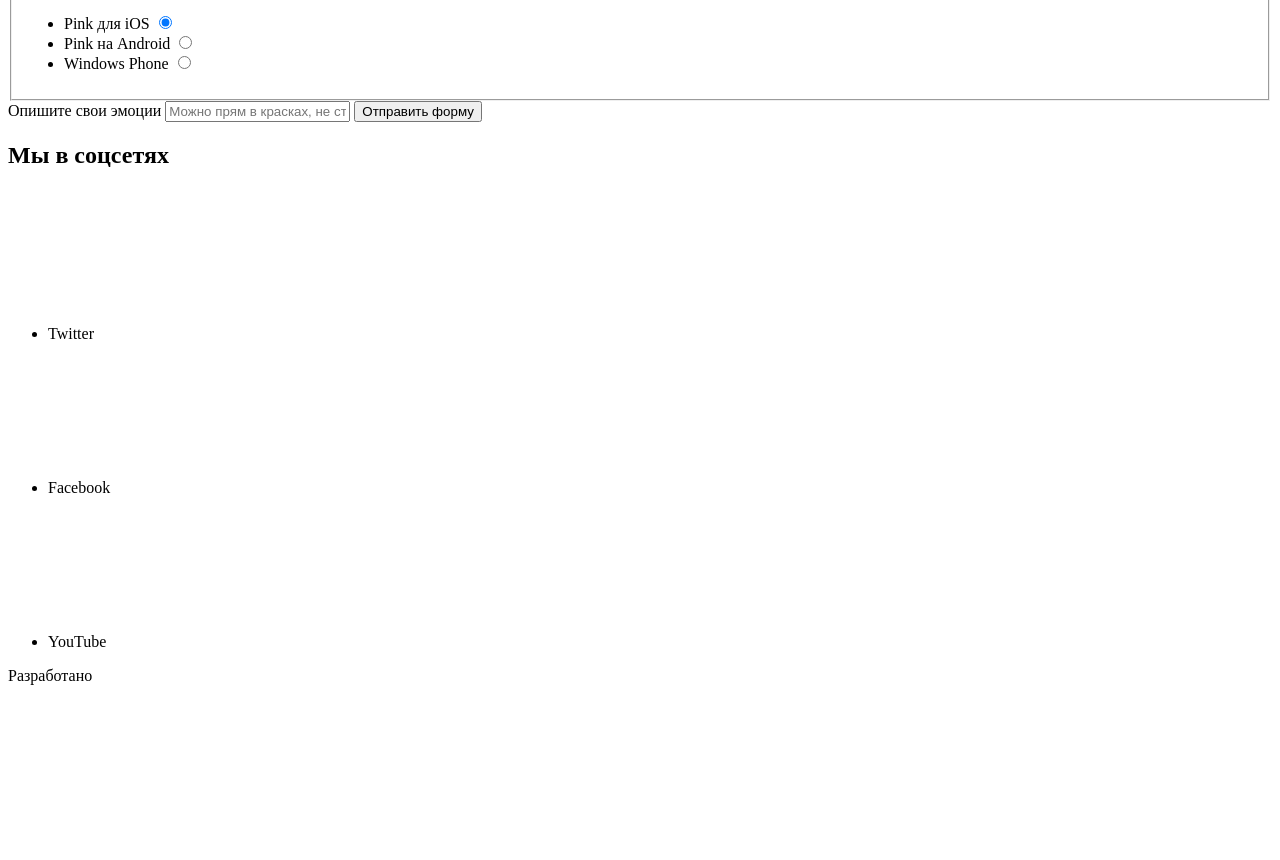
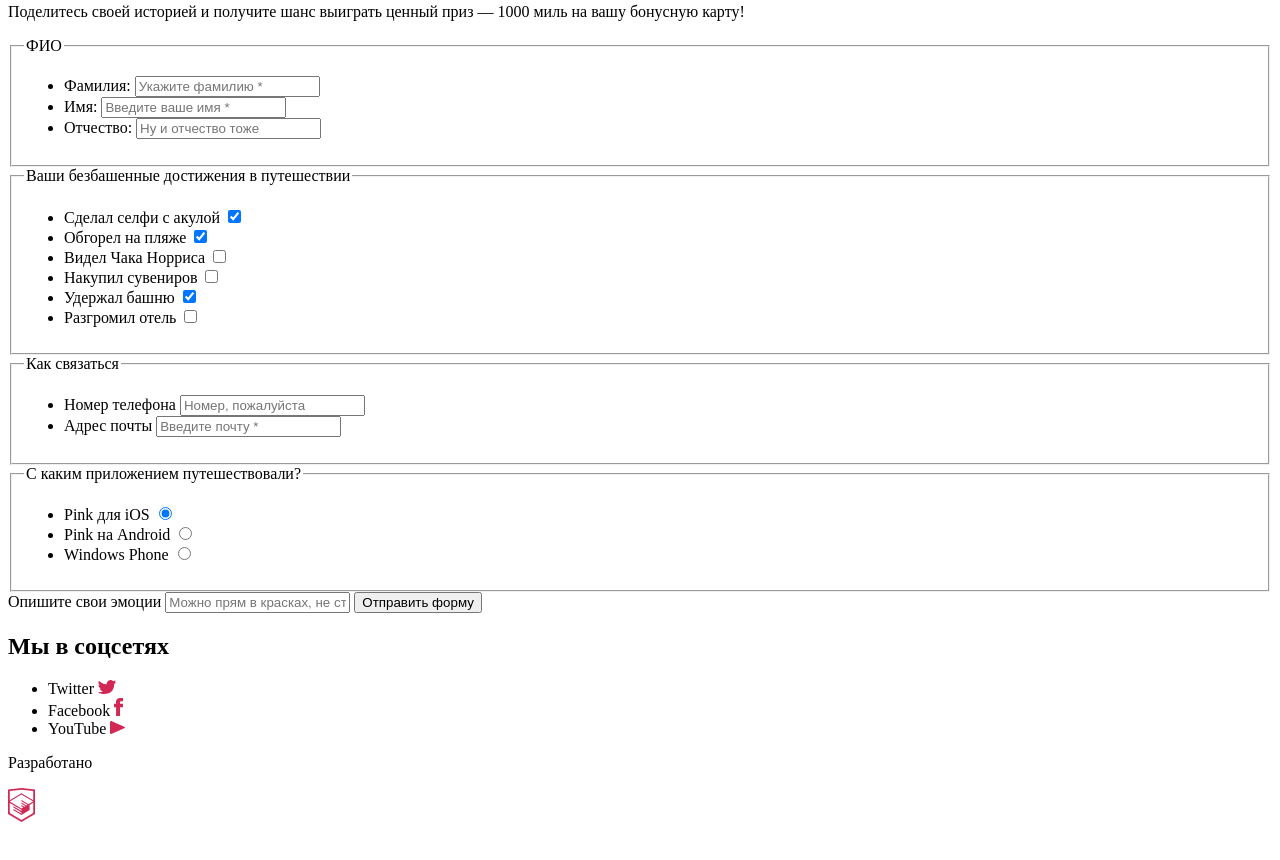
Before and after one commit to Lynx909/1368871-pink-21, a website: page source/form.html in a window 1280 px wide. Shown: the part 690-1550 px from the top of the page. After the commit the page ends 1524 px from the top, so only its background shows below. Drawn offline with Linux system fonts and the light colour scheme.

Commit message:
Добавление картинок на странице с формами

```diff
--- a/source/form.html
+++ b/source/form.html
@@ -7,7 +7,7 @@
   <body class="page__body">
     <header class="page-header">
       <a class="logo">
-        <img class="logo-image" src="img/logotype-mobile.svg" width="74" height="23" alt="PINK">
+        <img class="logo-image" src="img/pink.svg" width="74" height="23" alt="PINK">
       </a>
       <nav class="main-navigation">
         <button class="main-navigation__toggle" type="button"><span class="visually-hidden">Открыть меню</span></button>
@@ -32,6 +32,7 @@
     <main>
       <section>
         <h2>Конкурс на самое безбашенное путешествие с Пинк</h2>
+        <img src="img/back-mobile.jpg"/>
       </section>
       <p>Поделитесь своей историей и получите шанс выиграть ценный приз — 1000 миль на вашу бонусную карту!</p>
       <fieldset>
@@ -137,19 +138,25 @@
           <li>
             <a>
               <span>Twitter</span>
-              <svg></svg>
+              <svg width="18" height="14" viewBox="0 0 18 14" fill="none" xmlns="http://www.w3.org/2000/svg">
+                <path d="M11.5641 0.168904C12.2458 -0.0461515 12.9837 -0.0560928 13.6719 0.140507C14.3602 0.337107 14.9633 0.730138 15.3947 1.26319C16.1053 1.05385 16.8055 0.815959 17.5263 0.606617C17.5164 0.925848 17.4299 1.23907 17.2732 1.52372C17.1165 1.80837 16.8935 2.05738 16.6201 2.2528C16.8726 2.27877 17.1281 2.25112 17.3673 2.17197C17.6064 2.09281 17.8228 1.96424 18 1.79606C17.901 2.20987 17.6999 2.59695 17.4123 2.92708C17.1247 3.2572 16.7585 3.52144 16.3421 3.69916C16.095 9.96988 12.9748 14.1662 5.65332 13.9949H5.14874C4.70595 13.9949 0.731121 13.5667 0 12.2441C1.75201 12.4899 3.53888 12.0976 4.98398 11.1498C3.95423 10.8643 2.13158 10.7026 1.82265 8.40934C2.2108 8.54337 2.6321 8.57306 3.03776 8.49498C1.76087 7.70519 0.339817 7.0391 0.422197 4.99327C0.819634 5.29882 1.3269 5.45507 1.84325 5.43098C1.10183 5.20261 -0.24714 2.30989 0.895881 0.825474C2.82151 2.54778 4.86041 4.17493 8.48512 4.3367C8.71167 2.20522 9.68993 0.777896 11.5641 0.168904Z" fill="#D22856"/>
+              </svg>
             </a>
           </li>
           <li>
             <a>
               <span>Facebook</span>
-              <svg></svg>
+              <svg width="9" height="18" viewBox="0 0 9 18" fill="none" xmlns="http://www.w3.org/2000/svg">
+                <path d="M6.50865 3.19324H9V0H6.02076C2.76125 0.171067 1.59862 2.27138 2.07612 5.81626H0V9.15206H2.07612V18H6.02076V9.15206H8.97924V5.81626H6.01038C5.98962 4.81837 5.96886 3.52587 6.50865 3.19324Z" fill="#D22856"/>
+              </svg>
             </a>
           </li>
           <li>
             <a>
               <span>YouTube</span>
-              <svg></svg>
+              <svg width="15" height="13" viewBox="0 0 15 13" fill="none" xmlns="http://www.w3.org/2000/svg">
+                <path d="M1.83356 12.8089C1.64633 12.9278 1.42471 12.9941 1.19626 12.9996C0.967817 13.0051 0.74263 12.9495 0.548717 12.8398C0.354804 12.7301 0.200724 12.571 0.105646 12.3824C0.010569 12.1938 -0.0213097 11.984 0.0139762 11.779V1.22097C-0.0213097 1.01605 0.010569 0.806234 0.105646 0.617628C0.200724 0.429021 0.354804 0.269949 0.548717 0.1602C0.74263 0.0504516 0.967817 -0.00512927 1.19626 0.000372265C1.42471 0.0058738 1.64633 0.0722149 1.83356 0.191142L14.2333 5.69284C15.2556 6.13817 15.2556 6.86183 14.2333 7.30716L1.83356 12.8089Z" fill="#D22856"/>
+              </svg>
             </a>
           </li>
         </ul>
@@ -157,7 +164,9 @@
       <section>
         <p>Разработано</p>
         <a href="">
-          <svg></svg>
+          <svg width="27" height="34" viewBox="0 0 27 34" fill="none" xmlns="http://www.w3.org/2000/svg">
+            <path d="M13.6426 0.0157537L13.5 0L0 1.40733V26.0129L13.5 34L27 26.0129V1.40733L13.6426 0.0157537ZM25.2344 25.0151L13.5 31.9573L1.76561 25.0151V14.9293L13.4507 21.8451L13.4701 23.0984L5.45351 18.3548L5.44295 19.5801L13.4894 24.3885L13.5088 25.675L5.46408 20.9174L5.45351 22.1427L13.5 26.9511L21.6239 22.1182V20.8929V16.909L25.2432 14.7595L25.2344 25.0151ZM25.2344 13.4519L22.0147 15.3319L20.5325 16.2071L13.4666 12.0201L13.456 13.2454L19.4957 16.818L19.4429 16.8495L19.3126 16.9247L18.4536 17.4166L13.4666 14.4689L13.456 15.6942L17.3921 18.0222L16.4591 18.6314L16.438 18.6436L13.4666 16.902L13.456 18.1273L15.4029 19.2615L13.4155 20.4483L1.7973 13.5762L13.4349 6.61831L25.2344 13.4519ZM25.2344 12.2266L13.4401 5.31075L1.76561 12.2196V2.9897L13.5 1.76442L25.2344 2.9897V12.2266Z" fill="#D22856"/>
+          </svg>
         </a>
       </section>
     </footer>
```
Also changed, not shown: source/img/back-mobile.jpg (added), source/img/facebook.svg (added), source/img/html-academy.svg (added), source/img/pink.svg (added), source/img/twitter.svg (added), source/img/youtube.svg (added).
